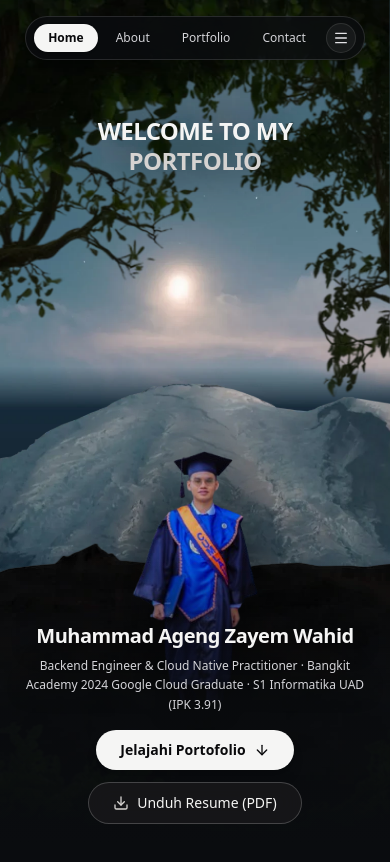
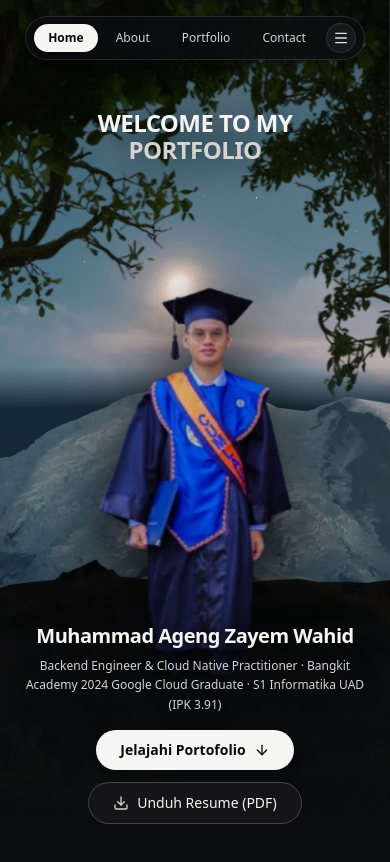
Before and after one commit to agengwahid/ageng-portofolio-v2, a Next.js app: page / in a window 390 px wide. Shown: the top 862 px of the page. Built offline with nearby package versions, Linux system fonts and the light colour scheme.

Commit message:
fix(hero): scale graduation cutout proportionally with viewport height (46vh to 65vh) and lower horizon ridge

```diff
--- a/components/sections/Hero.tsx
+++ b/components/sections/Hero.tsx
@@ -92,24 +92,24 @@ export default function Hero() {
             y: titleY,
             transformOrigin: "center center",
           }}
-          className="absolute inset-x-0 top-[14%] sm:top-[20%] md:top-[21%] flex flex-col items-center justify-start z-[33] px-4 pointer-events-none"
+          className="absolute inset-x-0 top-[13%] sm:top-[14%] md:top-[14%] flex flex-col items-center justify-start z-[33] px-4 pointer-events-none"
         >
           <div className="w-full max-w-xl mx-auto text-center">
-            <h1 className="text-2xl sm:text-4xl md:text-[2.85rem] font-extrabold tracking-tight text-stone-100 uppercase leading-[1.08] drop-shadow-[0_4px_24px_rgba(0,0,0,0.9)] select-none">
+            <h1 className="text-2xl sm:text-4xl md:text-[2.75rem] font-extrabold tracking-tight text-stone-100 uppercase leading-[1.06] drop-shadow-[0_4px_24px_rgba(0,0,0,0.9)] select-none">
               <span className="block">WELCOME TO MY</span>
-              <span className="block text-stone-300 mt-1">PORTFOLIO</span>
+              <span className="block text-stone-300 mt-0.5">PORTFOLIO</span>
             </h1>
           </div>
         </motion.div>
 
-        {/* LAYER 4: Ground Mountain Ridge */}
+        {/* LAYER 4: Ground Mountain Ridge (Lowered horizon so snowy peak frames shoulders cleanly) */}
         <motion.div
           style={{
             y: ridgeY,
             scale: ridgeScale,
             transformOrigin: "center bottom",
           }}
-          className="absolute inset-x-0 bottom-[-14%] h-[115%] will-change-transform z-[20] pointer-events-none"
+          className="absolute inset-x-0 bottom-[-16%] sm:bottom-[-24%] h-[115%] will-change-transform z-[20] pointer-events-none"
         >
           <div className="relative w-full h-full">
             <Image
@@ -118,26 +118,26 @@ export default function Hero() {
               fill
               priority
               unoptimized
-              className="object-cover object-[center_75%] sm:object-bottom"
+              className="object-cover object-[center_78%] sm:object-bottom"
             />
           </div>
           <div className="absolute inset-x-0 top-full h-[60vh] bg-[#0a0c0f] pointer-events-none" />
         </motion.div>
 
-        {/* LAYER 4b: Ageng's Real Transparent Cutout anchored on ground ridge */}
+        {/* LAYER 4b: Ageng's Real Transparent Cutout (Viewport-proportional prominent Hero scale) */}
         <motion.div
           style={{
             y: ridgeY,
             scale: ridgeScale,
             transformOrigin: "center bottom",
           }}
-          className="absolute bottom-[17%] sm:bottom-[4%] left-1/2 -translate-x-1/2 z-[25] pointer-events-none"
+          className="absolute bottom-[20%] sm:bottom-[2%] md:bottom-[2%] left-1/2 -translate-x-1/2 z-[25] pointer-events-none"
         >
           <div className="relative drop-shadow-[0_18px_38px_rgba(0,0,0,0.9)]">
             <img
               src="/images/ageng-hero.png"
               alt="Muhammad Ageng Zayem Wahid"
-              className="w-[125px] sm:w-[160px] md:w-[180px] lg:w-[200px] h-auto object-contain object-bottom"
+              className="h-[46vh] sm:h-[58vh] md:h-[62vh] lg:h-[65vh] w-auto max-w-none object-contain object-bottom"
             />
           </div>
         </motion.div>
@@ -162,7 +162,7 @@ export default function Hero() {
         </motion.div>
 
         {/* Subtle bottom scrim for high text contrast over dark ground/gown */}
-        <div className="absolute inset-x-0 bottom-0 h-[34%] bg-gradient-to-t from-[#0a0c0f] via-[#0a0c0f]/80 to-transparent pointer-events-none z-[32]" />
+        <div className="absolute inset-x-0 bottom-0 h-[32%] bg-gradient-to-t from-[#0a0c0f] via-[#0a0c0f]/80 to-transparent pointer-events-none z-[32]" />
 
         {/* LAYER 3b: Formal Identity & Action Buttons (Clear of top canopy and lower robe/sash) */}
         <motion.div
@@ -172,7 +172,7 @@ export default function Hero() {
             y: titleY,
             transformOrigin: "center center",
           }}
-          className="absolute inset-x-0 bottom-5 sm:bottom-[8%] md:bottom-[9%] flex flex-col items-center justify-end z-[36] px-4 pointer-events-auto"
+          className="absolute inset-x-0 bottom-5 sm:bottom-[5%] md:bottom-[6%] flex flex-col items-center justify-end z-[36] px-4 pointer-events-auto"
         >
           <div className="w-full max-w-2xl mx-auto text-center flex flex-col items-center space-y-3">
             <div className="space-y-1.5 text-center">
```
